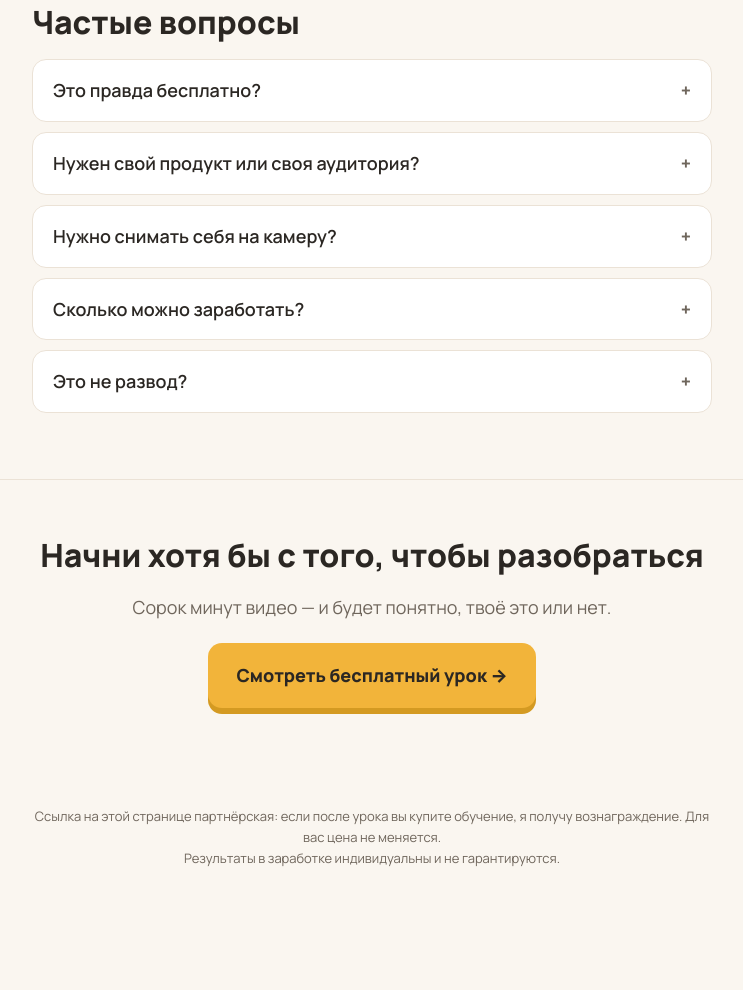
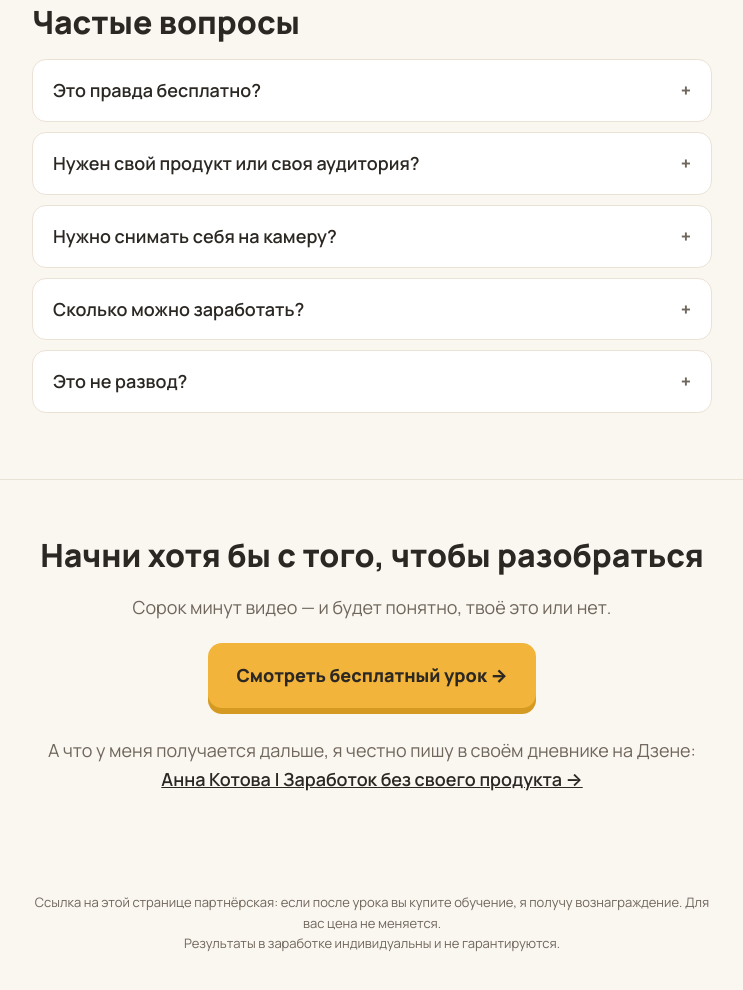
Before and after one commit to asysoeva44-wq/zarabotok-bez-produkta, a plain HTML site: page index.html in a window 1280 px wide. Shown: the part 3096-4086 px from the top of the page, without its empty margins (268-1011 px from the left). Before the commit the page ends 4005 px from the top, so only its background shows below. Drawn offline with Linux system fonts and the light colour scheme.

Commit message:
Add Dzen channel link

```diff
--- a/index.html
+++ b/index.html
@@ -134,6 +134,7 @@
     <h2>Начни хотя бы с того, чтобы разобраться</h2>
     <p class="muted">Сорок минут видео — и будет понятно, твоё это или нет.</p>
     <p style="margin-top:22px"><a class="btn" href="https://t.me/SystemFlowBot?start=tdvideo_ref_p155aba0e_206131" target="_blank" rel="noopener sponsored">Смотреть бесплатный урок →</a></p>
+    <p class="muted" style="margin-top:28px">А что у меня получается дальше, я честно пишу в своём дневнике на Дзене:<br><a href="https://dzen.ru/annakotova" target="_blank" rel="noopener" style="color:var(--text);font-weight:600">Анна Котова | Заработок без своего продукта →</a></p>
   </div>
 </section>
 
```
